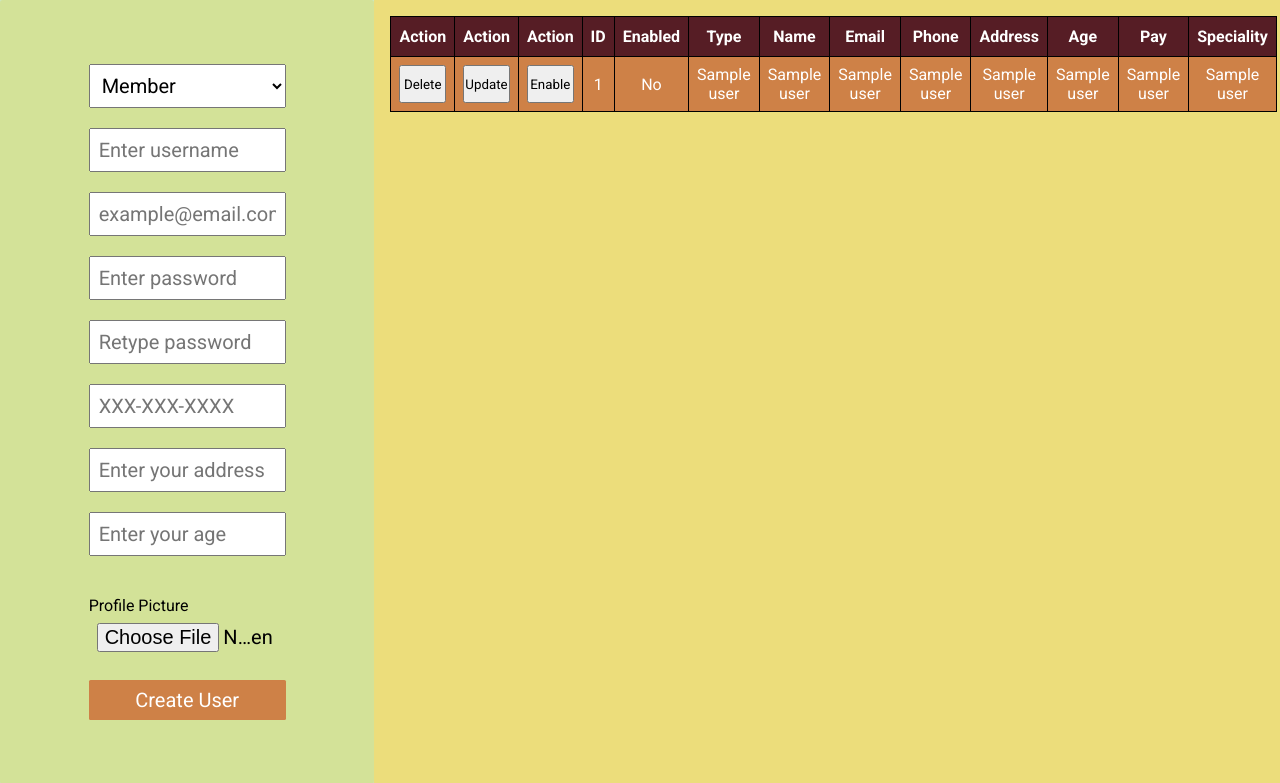
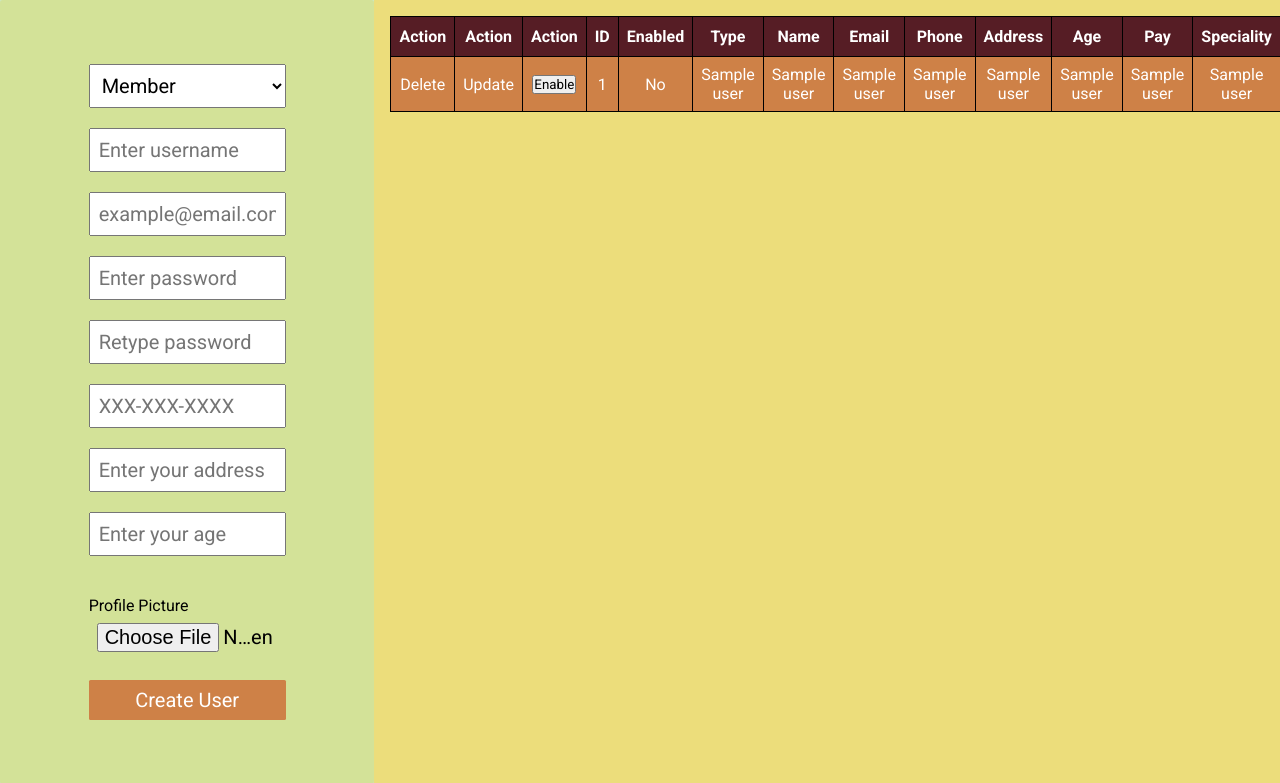
Before and after one commit to prabhjotaulakh159/barbershop-appointment-system, a Flask app: template appointment_app/user/templates/user-admin-panel.html in a window 1280 px wide. Shown: the part 135-918 px from the top of the page. Run offline with Flask 3, Linux system fonts and the light colour scheme; the template is opened without the code that fills it: values that come from a table or form of the project are taken from there, most other values are stand-ins (such as "Sample title", 1, 10 or a date in 2020); some libraries are stand-ins or nearby versions.

Commit message:
Changed styles

```diff
--- a/appointment_app/user/static/styles.css
+++ b/appointment_app/user/static/styles.css
@@ -40,7 +40,6 @@
     background-color: var(--primary-clr);
 }
 
-.user-body tr td button{
-    width: 100%;
-    height: 100%;
+.user-body tr td a{
+    display: block;
 }
--- a/appointment_app/user/templates/user-admin-panel.html
+++ b/appointment_app/user/templates/user-admin-panel.html
@@ -58,16 +58,8 @@
                 <tbody class="user-body">
                     {% for user in users %}
                         <tr>
-                            <td>
-                                <a href="{{ url_for('user.delete_user', user_id=user[0]) }}">
-                                    <button type="button">Delete</button>
-                                </a>
-                            </td>
-                            <td>
-                                <a href="{{ url_for('user.update_user', user_id=user[0]) }}">
-                                    <button type="button">Update</button>
-                                </a>
-                            </td>
+                            <td><a href="{{ url_for('user.delete_user', user_id = user[0])}}">Delete</a></td>
+                            <td><a href="{{ url_for('user.update_user', user_id=user[0]) }}">Update</a></td>
                             <td>
                                 <a href="{{ url_for('user.toggle_activation', user_id=user[0]) }}">
                                     {% if user[1] == 1 %}
```
